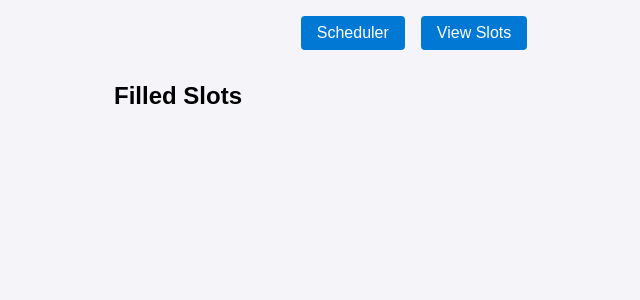
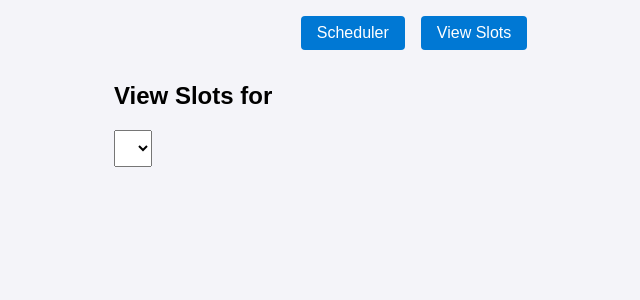
Before and after one commit to Garret-Tade/DEN2_Amcare_Scheduler, a Flask app: template templates/index.html in a window 1280 px wide, after a click on "View Slots". Shown: the part 112-412 px from the top of the page, without its empty margins (226-866 px from the left). Run offline with Flask 3, Linux system fonts and the light colour scheme; the template is opened without the code that fills it: most values are stand-ins (such as "Sample title", 1, 10 or a date in 2020); lists and menus that the app fills with data are empty.

Commit message:
Update index.html

```diff
--- a/templates/index.html
+++ b/templates/index.html
@@ -36,32 +36,35 @@
 
     <!-- View Slots Tab -->
     <div id="slots" class="tab-content">
-        <h2>Filled Slots</h2>
+        <h2>View Slots for <span id="view-date"></span></h2>
+        <select id="view-date-selector"></select>
         <ul id="slots-list"></ul>
     </div>
 
     <script>
-        async function fetchSlots() {
-            const date = document.getElementById("date").value;
+        async function fetchSlots(date) {
             const res = await fetch(`/get_slots?date=${date}`);
             const slots = await res.json();
 
             const timeDropdown = document.getElementById("time");
             const slotsList = document.getElementById("slots-list");
+
             timeDropdown.innerHTML = "";
             slotsList.innerHTML = "";
 
             slots.forEach(slot => {
+                // Populate dropdown
                 const option = document.createElement("option");
                 option.value = slot.time;
                 option.textContent = slot.time;
 
                 if (slot.associates.length >= 2) {
                     option.classList.add("filled");
-                    option.disabled = true; // Make slot unclickable
+                    option.disabled = true;
                 }
                 timeDropdown.appendChild(option);
 
+                // Populate slots list
                 const li = document.createElement("li");
                 li.textContent = `${slot.time} - ${slot.associates.join(", ") || "Available"}`;
                 if (slot.associates.length >= 2) li.classList.add("slot-full");
@@ -69,35 +72,70 @@
             });
         }
 
-        document.getElementById("date").addEventListener("change", fetchSlots);
+        document.getElementById("date").addEventListener("change", () => {
+            fetchSlots(document.getElementById("date").value);
+        });
 
         document.getElementById("booking-form").addEventListener("submit", async (e) => {
             e.preventDefault();
+
             const formData = new FormData(e.target);
             const res = await fetch("/submit", { method: "POST", body: formData });
 
             const message = document.getElementById("message");
-            if (res.ok) message.textContent = "Appointment booked successfully!";
-            else message.textContent = (await res.json()).message;
+            if (res.ok) {
+                message.textContent = "✅ Appointment booked successfully!";
+                message.style.color = "green";
+            } else {
+                const error = await res.json();
+                message.textContent = `❌ ${error.message}`;
+                message.style.color = "red";
+            }
 
-            fetchSlots();
+            // Clear form inputs
+            e.target.reset();
+
+            fetchSlots(document.getElementById("date").value);
         });
 
         function showTab(tabId) {
             document.querySelectorAll(".tab-content").forEach(div => div.classList.remove("active"));
             document.getElementById(tabId).classList.add("active");
+
+            if (tabId === "slots") {
+                const date = document.getElementById("view-date-selector").value;
+                fetchSlots(date);
+                document.getElementById("view-date").textContent = date;
+            }
         }
 
         window.onload = () => {
+            const dates = {{ dates | safe }};
             const dateDropdown = document.getElementById("date");
-            const dates = {{ dates | safe }};
+            const viewDateDropdown = document.getElementById("view-date-selector");
+
             dates.forEach(date => {
                 const option = document.createElement("option");
                 option.value = date;
                 option.textContent = date;
                 dateDropdown.appendChild(option);
+
+                const viewOption = option.cloneNode(true);
+                viewDateDropdown.appendChild(viewOption);
             });
-            fetchSlots();
+
+            const initialDate = dates[0];
+            dateDropdown.value = initialDate;
+            viewDateDropdown.value = initialDate;
+
+            fetchSlots(initialDate);
+            document.getElementById("view-date").textContent = initialDate;
+
+            viewDateDropdown.addEventListener("change", () => {
+                const selectedDate = viewDateDropdown.value;
+                fetchSlots(selectedDate);
+                document.getElementById("view-date").textContent = selectedDate;
+            });
         };
     </script>
 </body>
```
